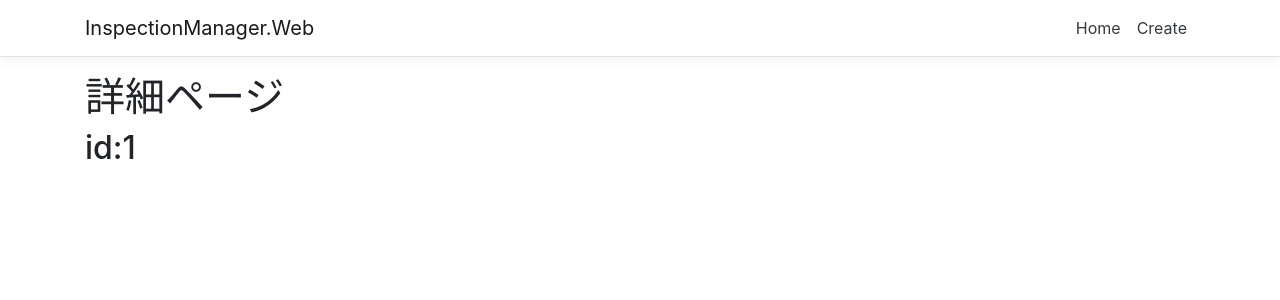
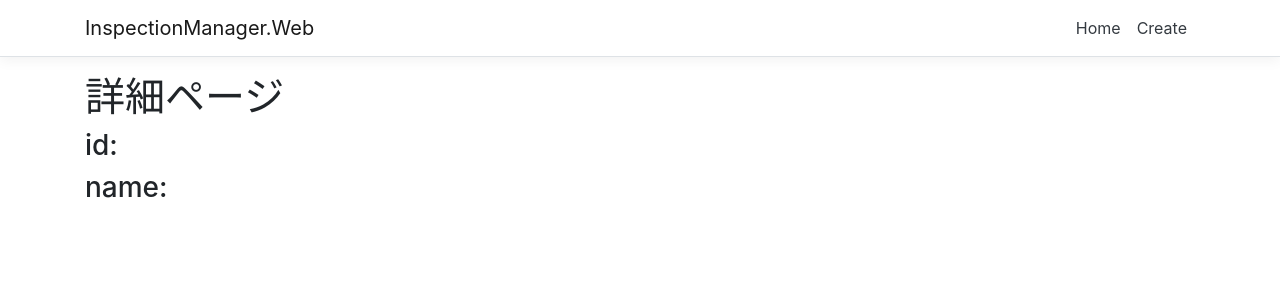
Before and after one commit to yasuaki-344/inspection-manager, a React (Create React App) app in the folder src/Web/ClientApp/: page /details/1 in a window 1280 px wide. Shown: the top 300 px of the page. Built offline with nearby package versions, Linux system fonts and the light colour scheme; no server answers.

Commit message:
Update Details.tsx

```diff
--- a/src/Web/ClientApp/src/inspection/Details.tsx
+++ b/src/Web/ClientApp/src/inspection/Details.tsx
@@ -1,11 +1,26 @@
-import React from 'react';
+import React, { useEffect, useState } from 'react';
 
 export const Details = ({ match }: any): JSX.Element => {
+  const [inspectionSheet, setInspectionSheet] = useState({
+    sheet_id: '',
+    sheet_name: '',
+  });
+
+  useEffect(() => {
+    fetch(`inspectionsheet/${match.params.id}`)
+      .then(res => res.json())
+      .then(json => {
+        console.log(json);
+        setInspectionSheet(json);
+      })
+      .catch(console.error);
+  }, []);
 
   return (
     <div>
       <h1>詳細ページ</h1>
-      <h2>id:{match.params.id}</h2>
+      <h3>id:{inspectionSheet.sheet_id}</h3>
+      <h3>name:{inspectionSheet.sheet_name}</h3>
     </div>
   );
 }
```
